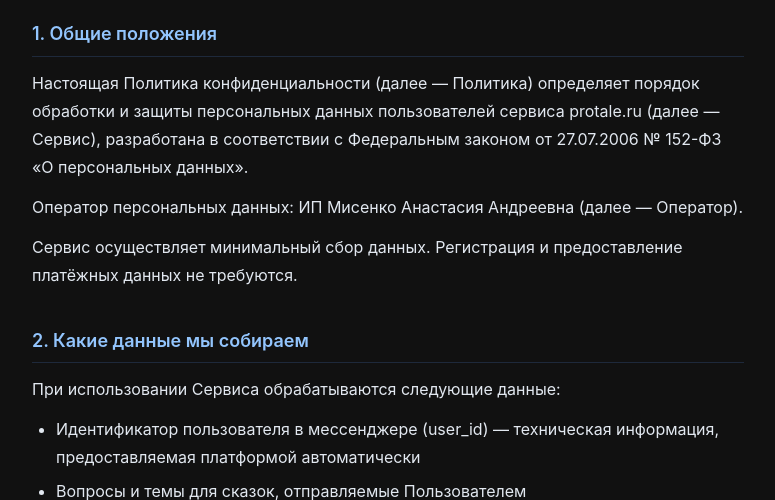
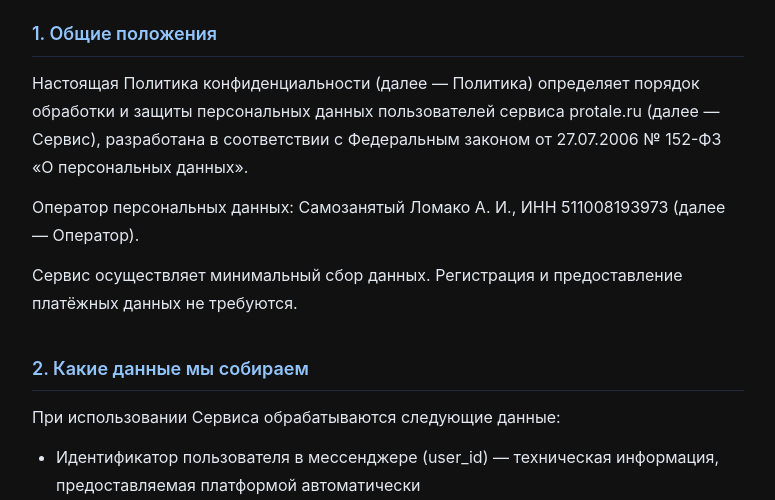
Before and after one commit to kotyadji-coder/tales, a FastAPI app: page /privacy in a window 1280 px wide. Shown: the part 227-727 px from the top of the page, without its empty margins (252-1027 px from the left). Run offline with FastAPI, Linux system fonts and the light colour scheme.

Commit message:
fix: correct operator in privacy policy to Самозанятый Ломако А.И.
Co-Authored-By: Claude Opus 4.6 (1M context) <noreply@anthropic.com>

```diff
--- a/templates/privacy.html
+++ b/templates/privacy.html
@@ -27,7 +27,7 @@ a { color: #93c5fd; }
 
 <h2>1. Общие положения</h2>
 <p>Настоящая Политика конфиденциальности (далее — Политика) определяет порядок обработки и защиты персональных данных пользователей сервиса protale.ru (далее — Сервис), разработана в соответствии с Федеральным законом от 27.07.2006 № 152-ФЗ «О персональных данных».</p>
-<p>Оператор персональных данных: ИП Мисенко Анастасия Андреевна (далее — Оператор).</p>
+<p>Оператор персональных данных: Самозанятый Ломако А. И., ИНН 511008193973 (далее — Оператор).</p>
 <p>Сервис осуществляет минимальный сбор данных. Регистрация и предоставление платёжных данных не требуются.</p>
 
 <h2>2. Какие данные мы собираем</h2>
@@ -88,7 +88,7 @@ a { color: #93c5fd; }
 <p>Оператор оставляет за собой право вносить изменения в настоящую Политику. Актуальная версия всегда размещена на данной странице.</p>
 
 <h2>10. Контакты</h2>
-<p>ИП Мисенко Анастасия Андреевна<br>
+<p>Самозанятый Ломако А. И., ИНН 511008193973<br>
 Email: <a href="mailto:kotyadji@gmail.com">kotyadji@gmail.com</a><br>
 Сайт: <a href="https://protale.ru">protale.ru</a></p>
 
```
